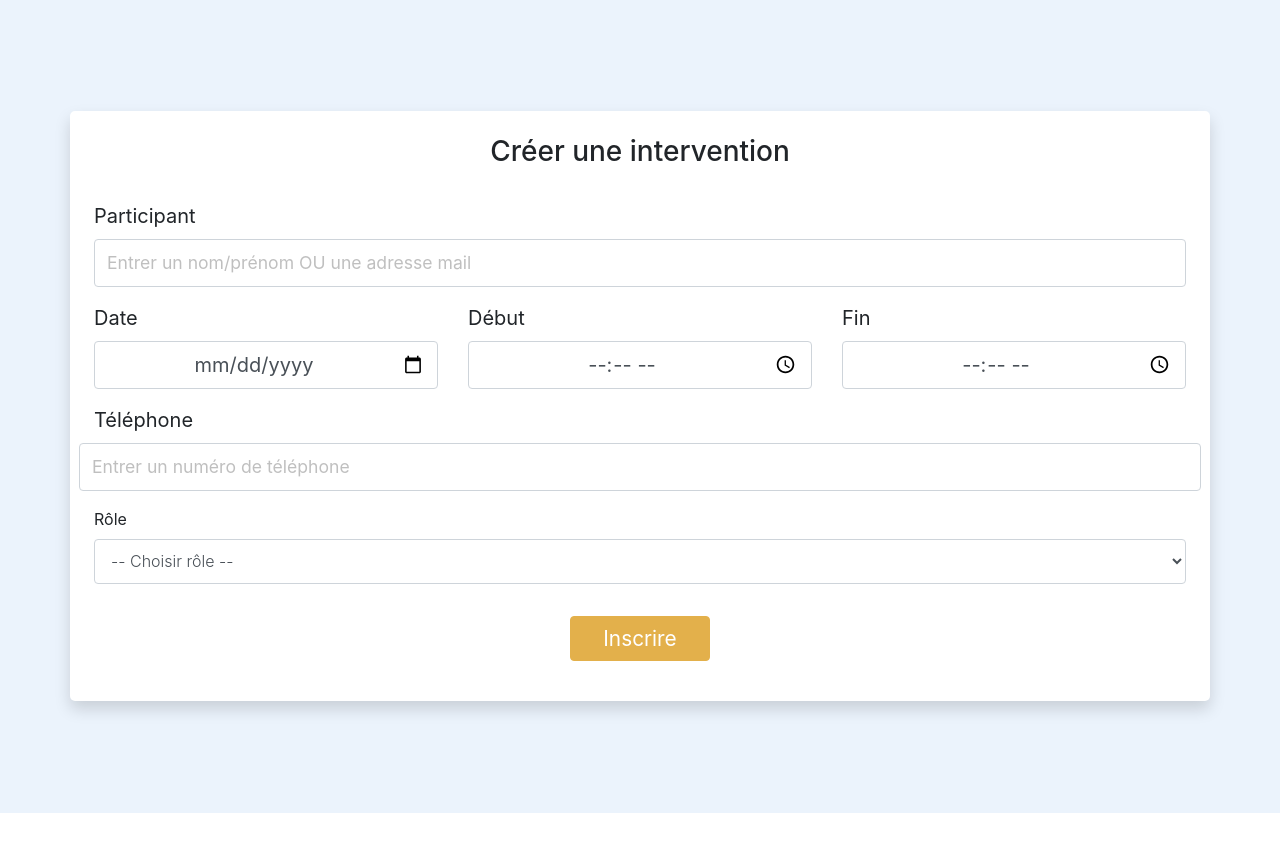
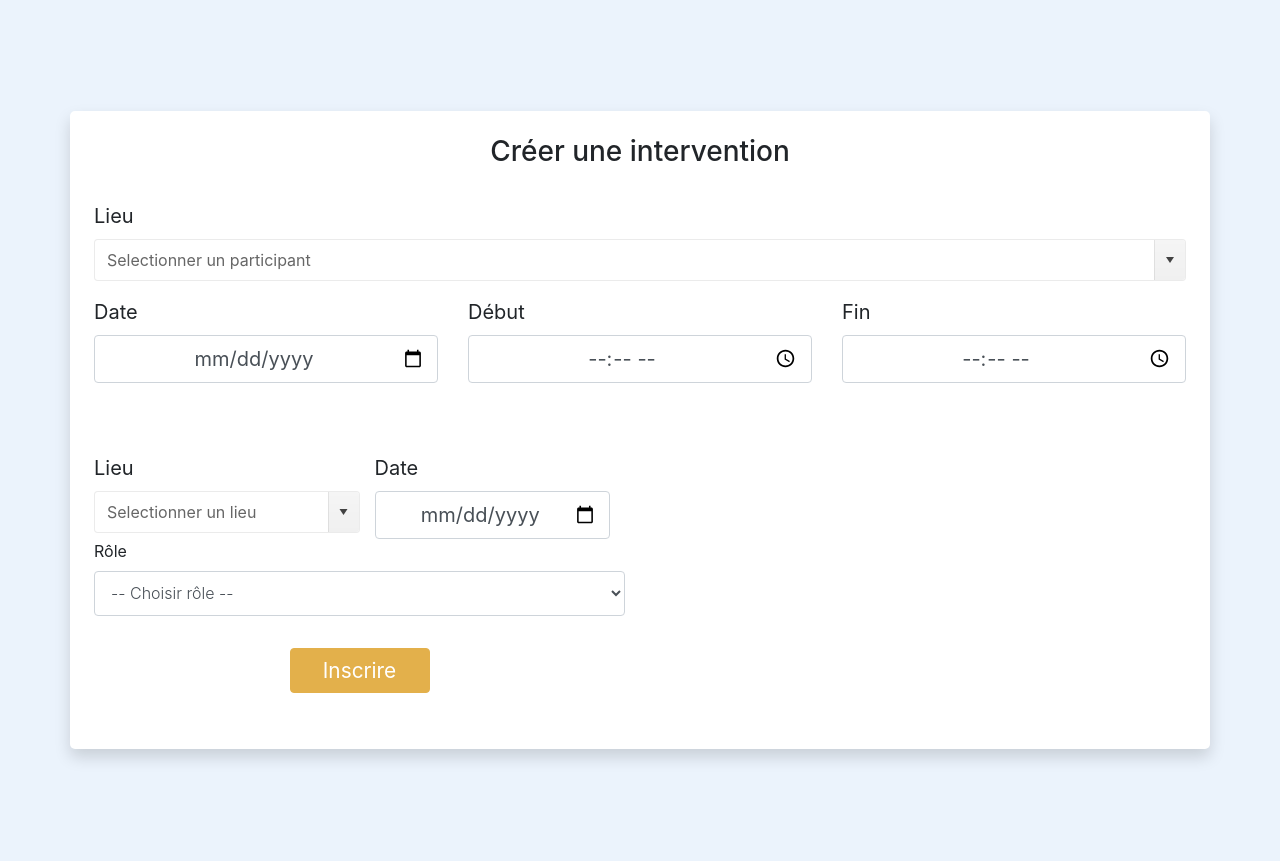
Before and after one commit to luis-doudeau/SAE-3.05, a Flask app: page /secretaireIntervention/ in a window 1280 px wide. Shown: the part 97-958 px from the top of the page. Before the commit the page ends 910 px from the top, so only its background shows below. Run offline with Flask 2, Linux system fonts and the light colour scheme; a user stored in the database is signed in; tables that the repository leaves empty hold one stand-in row (values such as "Sample post"); some libraries are stand-ins or nearby versions; some web fonts are replaced; grey boxes are pictures that could not be loaded.

Commit message:
page intervention

```diff
--- a/Developpement/app/ConnexionPythonSQL.py
+++ b/Developpement/app/ConnexionPythonSQL.py
@@ -27,11 +27,13 @@ from .Intervenant import Intervenant
 from .Auteur import Auteur
 from .Presse import Presse
 from .Invite import Invite
+from .Intervention import Intervention
 from .Participant import Participant
 from .Loger import Loger
 from .Hotel import Hotel
 from .Deplacer import Deplacer
 from .Manger import Manger
+from .Lieu import Lieu
 from .Repas import Repas
 from .Creneau import Creneau
 from .Restaurant import Restaurant
@@ -152,6 +154,10 @@ def get_lieu_depart_voyage(session, idVoyage):
         return "Festival → Gare Blois"
     else:
         return "Gare Blois → Festival"
+
+
+def get_all_lieu(session) :
+    return session.query(Lieu.nomLieu).all()
 
 
 # def get_max_id_utilisateur(session):
@@ -587,6 +593,13 @@ def get_info_personne(session, email, mdp):
 
 def get_participant(session, id_participant):
     return session.query(Participant).filter(Participant.idP == id_participant).first()
+
+
+def get_all_participant(session):
+    return session.query(Participant).all()
+
+def get_all_interventions(session) :
+    return session.query(Intervention).all()
 
 def get_exposant(session, id_exposant):
     return session.query(Exposant).filter(Exposant.idP == id_exposant).first()
--- a/Developpement/app/Participant.py
+++ b/Developpement/app/Participant.py
@@ -33,8 +33,7 @@ class Participant(Utilisateur, Base):
         self.remarques = remarques
 
     def __repr__(self) -> str:
-        print("id",self.idP)
-        return str(self.idP)
+        return str(self.idP)+ " " +self.prenomP + " "+ self.nomP
 
     def to_dict(self):
         return {
--- a/Developpement/app/templates/secretaireIntervention.html
+++ b/Developpement/app/templates/secretaireIntervention.html
@@ -1,4 +1,5 @@
 {% include 'banner.html' %}
+
 <body>
   <main style="background-color : #ebf3fc;">
     <section class="ftco-section row justify-content-center shadow-lg">
@@ -8,30 +9,41 @@
           <h3 class="text-center pb-3">Créer une intervention</h3>
         </div>
         <div class="form-group">
-                <label for="exampleInputNom" class="fs-5">Participant</label>
-                <input type="text" class="form-control" id="exampleInputNom" aria-describedby="emailHelp" placeholder="Entrer un nom/prénom OU une adresse mail" name="prenom" id="PrenomPersonne" required>
+          <div id="tshirt-view" class="k-w-300">
+            <label for="fabric" class="fs-5">Lieu</label>
+            <input id="participant" placeholder="Selectionner un participant" required />
           </div>
-            <div class="form-group">
-
         </div>
         <div class="form-group row">
           <div class="col-4">
             <label for="ddn" class="fs-5">Date</label>
-                <input type="date" class="form-control col-12 text-center" style="font-size : 1.25em;" id="ddn" placeholder="Entrer une date de naissance" name="ddn" required>
+            <input type="date" class="form-control col-12 text-center" style="font-size : 1.25em;" id="ddn"
+              placeholder="Entrer une date de naissance" name="ddn" required>
           </div>
           <div class="col-4">
             <label for="ddn" class="fs-5">Début</label>
-                <input type="time" class="form-control col-12 text-center" style="font-size : 1.25em;" id="ddn" placeholder="Entrer une date de naissance" name="ddn" required>
+            <input type="time" class="form-control col-12 text-center" style="font-size : 1.25em;" id="ddn"
+              placeholder="Entrer une date de naissance" name="ddn" required>
           </div>
           <div class="col-4">
             <label for="ddn" class="fs-5">Fin</label>
-                <input type="time" class="form-control col-12 text-center" style="font-size : 1.25em;" id="ddn" placeholder="Entrer une date de naissance" name="ddn" required>
+            <input type="time" class="form-control col-12 text-center" style="font-size : 1.25em;" id="ddn"
+              placeholder="Entrer une date de naissance" name="ddn" required>
           </div>
         </div>
 
         <div class="form-group row">
-                <label class="col-5 fs-5" for="numTel">Téléphone</label>
-                <input type="tel" class="form-control" id="numTel" placeholder="Entrer un numéro de téléphone" name="tel" pattern="[0-9]{10}" required>
+          <div class="col-6">
+            <div class="k-d-flex k-justify-content-center" style="padding-top: 54px;">
+              <div id="tshirt-view" class="k-w-300">
+                <label for="fabric" class="fs-5">Lieu</label>
+                <input id="lieu" placeholder="Selectionner un lieu" />
+              </div>
+              <div class="col-6">
+                <label for="ddn" class="fs-5">Date</label>
+                <input type="date" class="form-control col-12 text-center" style="font-size : 1.25em;" id="ddn"
+                  placeholder="Entrer une date de naissance" name="ddn" required>
+              </div>
             </div>
 
             <label for="role">Rôle</label>
@@ -45,10 +57,62 @@
             </div>
 
             <div class="form-group text-center">
-                <button type="submit" style="width: 140px; height: 45px;font-size:130%;" class="btn btn-primary mt-3">Inscrire</button>
+              <button type="submit" style="width: 140px; height: 45px;font-size:130%;"
+                class="btn btn-primary mt-3">Inscrire</button>
             </div>
       </form>
     </section>
   </main>
 </body>
+
 </html>
+
+<script>
+
+
+
+  $(document).ready(function () {
+    var dataSource = new Array();
+    var i = 0;
+    liste_lieux = "{{lieux}}".replaceAll("&#39;", "").replaceAll("[","").replaceAll("]","").replaceAll("(", "").replaceAll(")","").split(",");
+    for(lieu of liste_lieux){
+      if (lieu != ""){
+        i++;
+        var dico = {text : lieu, value : i+""};
+        dataSource.push(dico);
+      }
+    }
+
+    // { text: "Cotton", value: "1" }
+    $("#lieu").kendoComboBox({
+      dataTextField: "text",
+      dataValueField: "value",
+      dataSource: dataSource,
+      filter: "contains",
+      suggest: true,
+      size : "large"
+    });
+
+    var dataSource = new Array();
+    var i = 0;
+    liste_lieux = "{{participants}}".replaceAll("&#39;", "").replaceAll("[","").replaceAll("]","").replaceAll("(", "").replaceAll(")","").split(",");
+    for(lieu of liste_lieux){
+      if (lieu != ""){
+        i++;
+        var dico = {text : lieu, value : i+""};
+        dataSource.push(dico);
+      }
+    }
+
+    // { text: "Cotton", value: "1" }
+    $("#participant").kendoComboBox({
+      dataTextField: "text",
+      dataValueField: "value",
+      dataSource: dataSource,
+      filter: "contains",
+      suggest: true,
+      size : "large"
+    });
+
+  });
+</script>
--- a/Developpement/app/views.py
+++ b/Developpement/app/views.py
@@ -9,7 +9,6 @@ from secrets import token_urlsafe
 from .Mobiliser import Mobiliser
 from .Navette import Navette
 from .Transporter import Transporter
-
 from .Consommateur import Consommateur
 from .Participant import Participant
 from .Avoir import Avoir
@@ -26,7 +25,7 @@ est_secretaire,modifier_participant, ajoute_assister, ajoute_deplacer, modif_par
 ajoute_regime, get_max_id_regime, get_deb_voyage, get_lieu_depart_voyage, get_nom, get_prenom, load_user, get_utilisateur_email_mdp, get_secretaire,\
 get_participant, modifier_utilisateur, get_restaurant, get_creneau, get_date, get_hotel, get_periode_hotel, get_date_dormeur, get_consommateur, get_intervenant, datetime_to_dateFrancais, \
 supprimer_utilisateur_role, get_participant, modifier_utilisateur, ajoute_participant_role, ajoute_repas_mangeur, datetime_to_heure, get_role, get_info_all_participants, ajoute_hebergement,\
-suppprime_loger, id_transport_with_name, supprime_deplacer_annee
+suppprime_loger, id_transport_with_name, supprime_deplacer_annee, get_all_lieu, get_all_participant, get_all_interventions
 
 
 TYPE_PARTICIPANT = ["Auteur", "Consommateur", "Exposant", "Intervenant", "Invite", "Presse", "Staff", "Secretaire"]
@@ -270,7 +269,7 @@ def page_secretaire_intervention():
         la_date = request.form["jours"].split(",")
         liste_navette = afficher_consommateur(session,la_date, request.form["nomR"],request.form["heureR"])
         return render_template('secretaire_consommateur.html', nomsRestau = get_nom_restaurant(), liste_conso = liste_navette)
-    return render_template('secretaireIntervention.html')
+    return render_template('secretaireIntervention.html', lieux=get_all_lieu(session), participants=get_all_participant(session), type_inter=get_all_interventions(session))
 
 
 @app.route('/secretaireNavette/', methods = ["POST","GET"])
```
Also changed, not shown: Developpement/app/Intervenir.py (+4 -4 lines), Developpement/app/Intervention.py (added, +17 -0 lines), Developpement/scripts/insertion.sql (+15 -0 lines), Developpement/scripts/script.sql (+12 -3 lines). Lines whose indentation alone changed are shown as unchanged.
